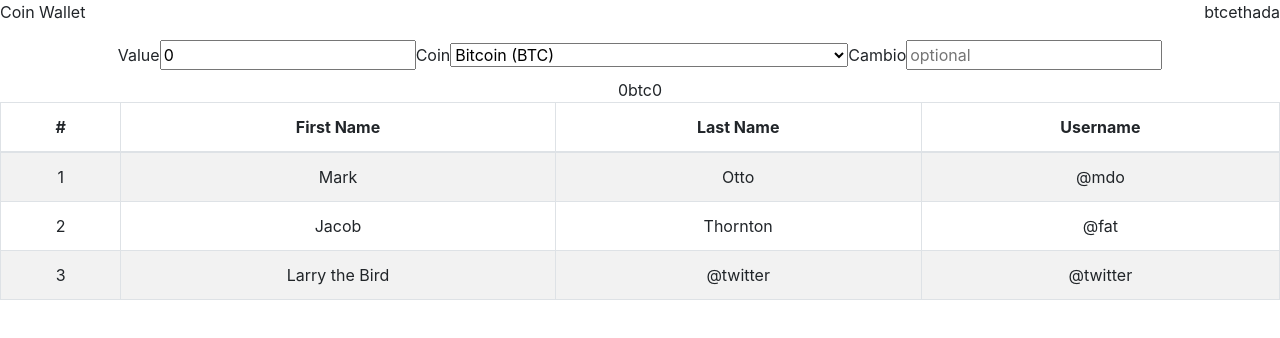
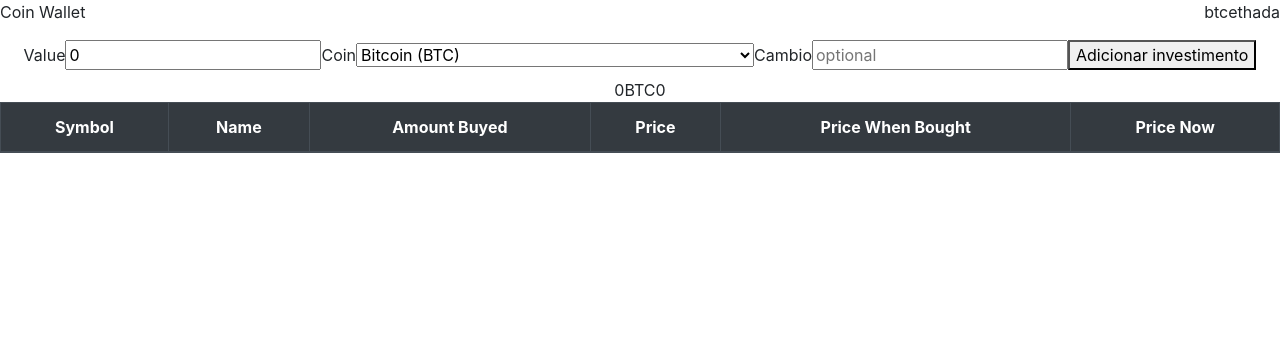
Before and after one commit to PedroMarquesFr/hold-cripto, a React (Create React App) app: page / in a window 1280 px wide. Shown: the top 338 px of the page. Built offline with nearby package versions, Linux system fonts and the light colour scheme; the HTML template or start-up script is replaced by a standard one.

Commit message:
local storage almost done

```diff
--- a/src/App.tsx
+++ b/src/App.tsx
@@ -1,13 +1,20 @@
 import React, { useState } from "react";
 import MyContext from "./ContextAPI/ContextProvider";
+import { getList,setList } from "./services/GetSetLocalStore";
 
 import "./App.css";
 import Home from "./pages/Home";
 
 function App() {
-  const [form, setForm] = useState({ value: 0, coin: "btc", cambio: 0 });
+  const [form, setForm] = useState({ value: 0, coin: "BTC", cambio: 0 });
+  const [arrBuys, setArrBuys] = useState([...getList()])
+  const [coinsCurrent, setCoinsCurrent] = useState<any>([]);
+
+//   window.onbeforeunload = function() {
+//     setList(arrBuys);
+//  }
   return (
-    <MyContext.Provider value={{ form, setForm}}>
+    <MyContext.Provider value={{ form, setForm, arrBuys, setArrBuys, coinsCurrent, setCoinsCurrent}}>
       <div className="App">
         <Home />
       </div>
--- a/src/components/Form/index.tsx
+++ b/src/components/Form/index.tsx
@@ -1,31 +1,51 @@
-import React, { useState, useEffect, useContext } from "react";
+import React, { useEffect, useContext } from "react";
 import MyContext from "../../ContextAPI/ContextProvider";
 import handleFetchAPI from "../../services/api";
-import Coin from "../../services/global";
+import { Coin } from "../../services/global";
+// import { setList } from "../../services/GetSetLocalStore";
 
 import { Container } from "./styles";
 
 const Form: React.FC = () => {
-  const {form, setForm} = useContext(MyContext);
-  const [coinsArray, setCoinsArray] = useState<any>([]);
+  const {
+    form,
+    setForm,
+    arrBuys,
+    setArrBuys,
+    coinsCurrent,
+    setCoinsCurrent,
+  } = useContext(MyContext);
 
   useEffect(() => {
     async function FetchAPI() {
       console.log("antes");
       const resp = await handleFetchAPI();
       console.log("dps");
-      setCoinsArray(resp);
+      setCoinsCurrent(resp);
     }
     FetchAPI();
   }, []);
 
-  const handleSubmit = () => {
-    console.log(form);
+  const handleSubmit = (event: React.MouseEvent<HTMLButtonElement>) => {
+    event.preventDefault();
+    const choosedCoin = coinsCurrent.find(
+      (coin: Coin) => coin.symbol === form.coin
+    );
+    console.log(choosedCoin.symbol, choosedCoin.name);
+    setArrBuys([
+      {
+        symbol: choosedCoin.symbol,
+        name: choosedCoin.name,
+        amountBuyed: form.value,
+        pricePerUnit: choosedCoin.quote.USD.price,
+      },
+      ...arrBuys,
+    ]);
   };
 
   return (
     <Container>
-      <form onSubmit={handleSubmit}>
+      <form>
         <label htmlFor="disp">
           Value
           <input
@@ -46,8 +66,8 @@ const Form: React.FC = () => {
             value={form.coin}
             onChange={({ target }) => setForm({ ...form, coin: target.value })}
           >
-            {coinsArray.map((coin: Coin) => (
-              <option value={coin.symbol}>
+            {coinsCurrent.map((coin: Coin) => (
+              <option value={coin.symbol} key={coin.id}>
                 {coin.name} ({coin.symbol})
               </option>
             ))}
@@ -69,6 +89,7 @@ const Form: React.FC = () => {
             }
           />
         </label>
+        <button onClick={handleSubmit}>Adicionar investimento</button>
       </form>
       {form.value}
       {form.coin}
--- a/src/components/Table/index.tsx
+++ b/src/components/Table/index.tsx
@@ -1,39 +1,48 @@
-import React from "react";
+import React, { useContext } from "react";
 import { Table as Tb } from "react-bootstrap";
+import MyContext from "../../ContextAPI/ContextProvider";
+import { Coin, CoinInfo } from "../../services/global";
 
 import { Container } from "./styles";
 
 const Table: React.FC = () => {
+  const {
+    arrBuys,
+    coinsCurrent,
+  }: { arrBuys: CoinInfo[]; coinsCurrent: Coin[] } = useContext(MyContext);
   return (
     <Container>
       <Tb striped bordered hover>
-        <thead>
+        <thead className="thead-dark">
           <tr>
-            <th>#</th>
-            <th>First Name</th>
-            <th>Last Name</th>
-            <th>Username</th>
+            <th>Symbol</th>
+            <th>Name</th>
+            <th>Amount Buyed</th>
+            <th>Price</th>
+            <th>Price When Bought</th>
+            <th>Price Now</th>
           </tr>
         </thead>
         <tbody>
-          <tr>
-            <td>1</td>
-            <td>Mark</td>
-            <td>Otto</td>
-            <td>@mdo</td>
-          </tr>
-          <tr>
-            <td>2</td>
-            <td>Jacob</td>
-            <td>Thornton</td>
-            <td>@fat</td>
-          </tr>
-          <tr>
-            <td>3</td>
-            <td >Larry the Bird</td>
-            <td>@twitter</td>
-            <td>@twitter</td>
-          </tr>
+          {arrBuys.map(({ symbol, name, amountBuyed, pricePerUnit }, index) => {
+            let choosedCoin: Coin | any = coinsCurrent.find(
+              (coin: Coin) => coin.symbol === symbol
+            );
+            return (
+              <tr key={index}>
+                <td>{symbol}</td>
+                <td>{name}</td>
+                <td>{amountBuyed}</td>
+                <td>{pricePerUnit}</td>
+                <td>{amountBuyed * pricePerUnit}</td>
+                {choosedCoin === undefined ? (
+                  <td>Loading...</td>
+                ) : (
+                  <td>{amountBuyed * choosedCoin.quote.USD.price}</td>
+                )}
+              </tr>
+            );
+          })}
         </tbody>
       </Tb>
     </Container>
--- /dev/null
+++ b/src/services/GetSetLocalStore.ts
@@ -0,0 +1,13 @@
+import {CoinInfo} from "./global";
+
+export function getList():CoinInfo[] {
+    if(localStorage.getItem('list')===null){
+      localStorage.setItem('list', '[]');
+    }
+    const retrievedObject = localStorage.getItem('list');
+    return JSON.parse(retrievedObject || '[]');
+}
+
+export function setList(newList:CoinInfo[]):void {
+    localStorage.setItem('list', JSON.stringify(newList));
+}
```
Also changed, not shown: src/services/global.d.ts (+30 -22 lines), 1 other file (tests, documents, lock files or other folders).
